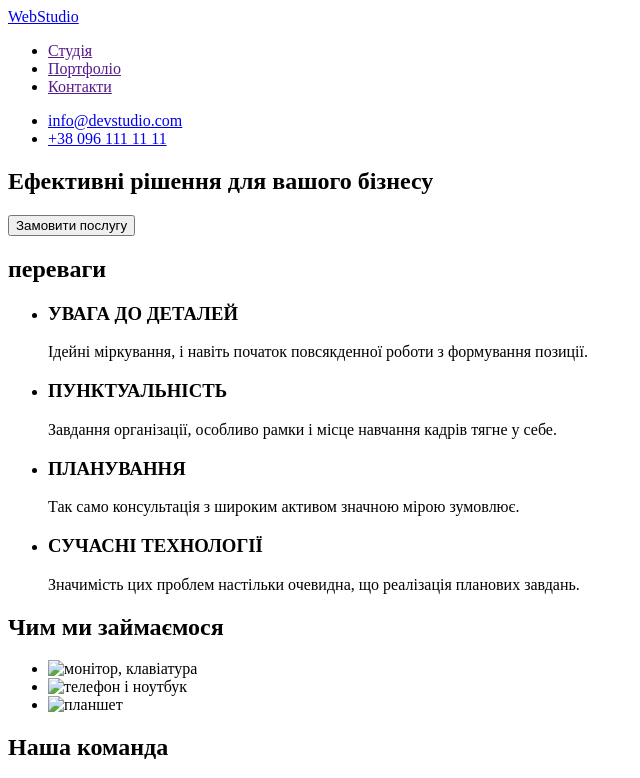
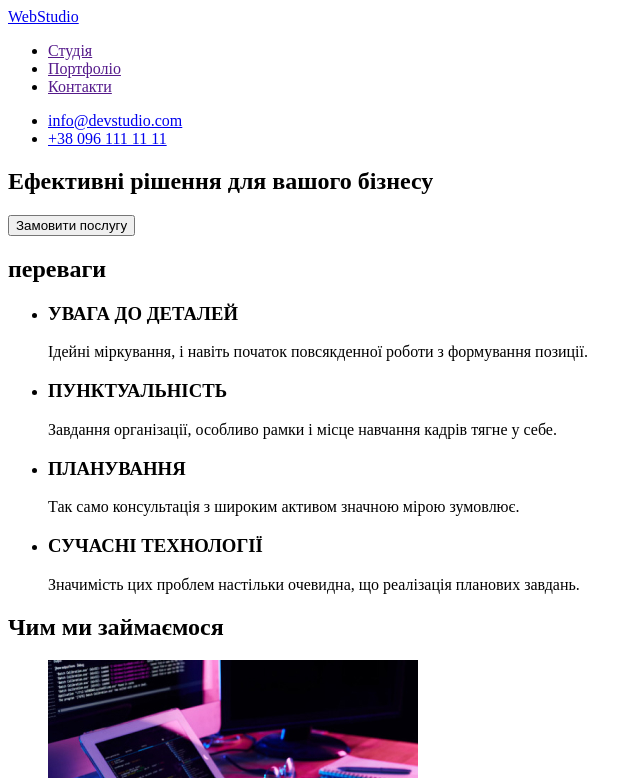
Before and after one commit to oly-linevych/goit-markup-hw-01, a plain HTML site: page index.html in a window 1280 px wide. Shown: the top 778 px of the page, without its empty margins (0-640 px from the left). Drawn offline with Linux system fonts and the light colour scheme.

Commit message:
змінено шлях2

```diff
--- a/index.html
+++ b/index.html
@@ -54,9 +54,9 @@
       <section>
         <h2>Чим ми займаємося</h2>
         <ul>
-          <li><img src="images./box1.jpg" alt="монітор, клавіатура" width="370" height="294" /></li>
-          <li><img src="images./box2.jpg" alt="телефон і ноутбук" width="370" height="294" /></li>
-          <li><img src="images./box3.jpg" alt="планшет" width="370" height="294" /></li>
+          <li><img src="images/box1.jpg" alt="монітор, клавіатура" width="370" height="294" /></li>
+          <li><img src="images/box2.jpg" alt="телефон і ноутбук" width="370" height="294" /></li>
+          <li><img src="images/box3.jpg" alt="планшет" width="370" height="294" /></li>
         </ul>
       </section>
       <section>
```
